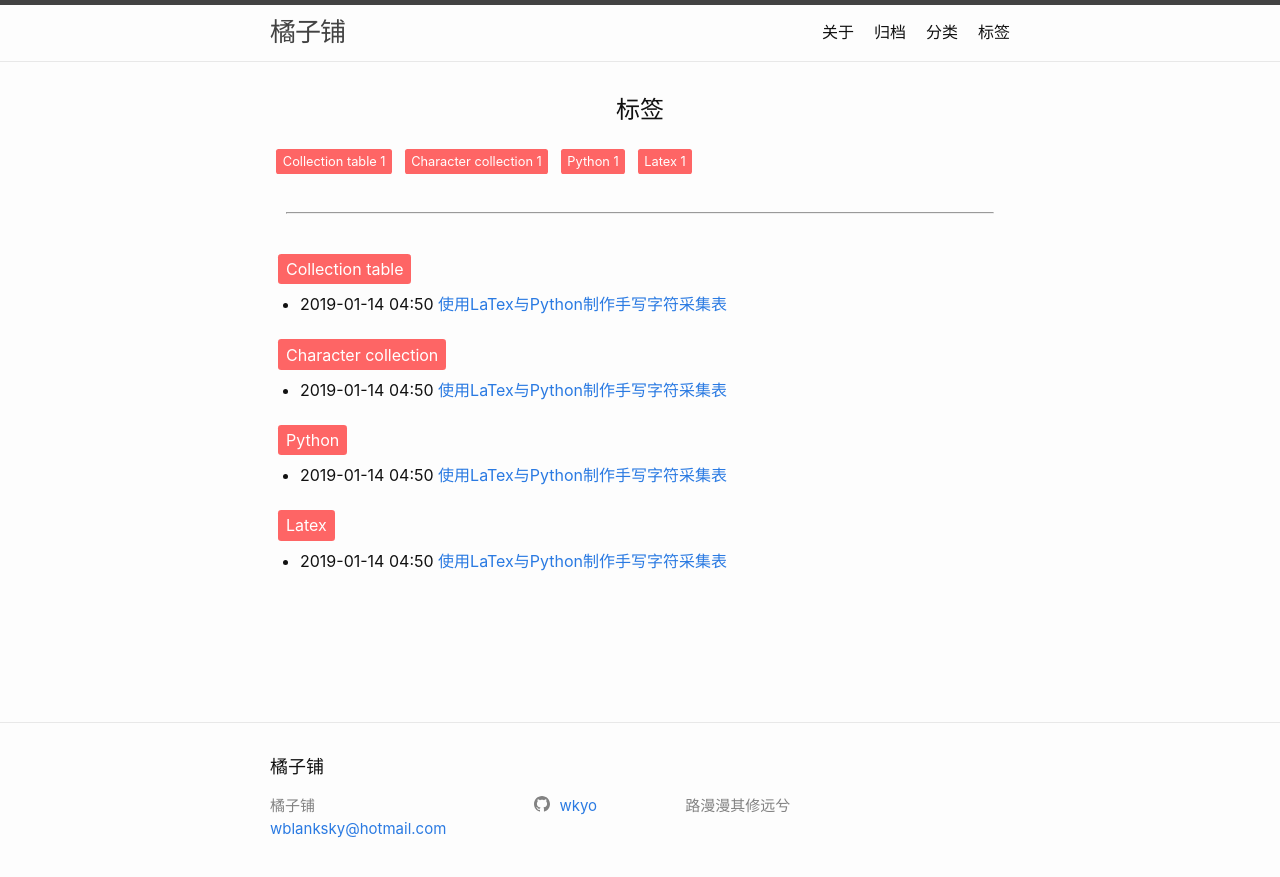
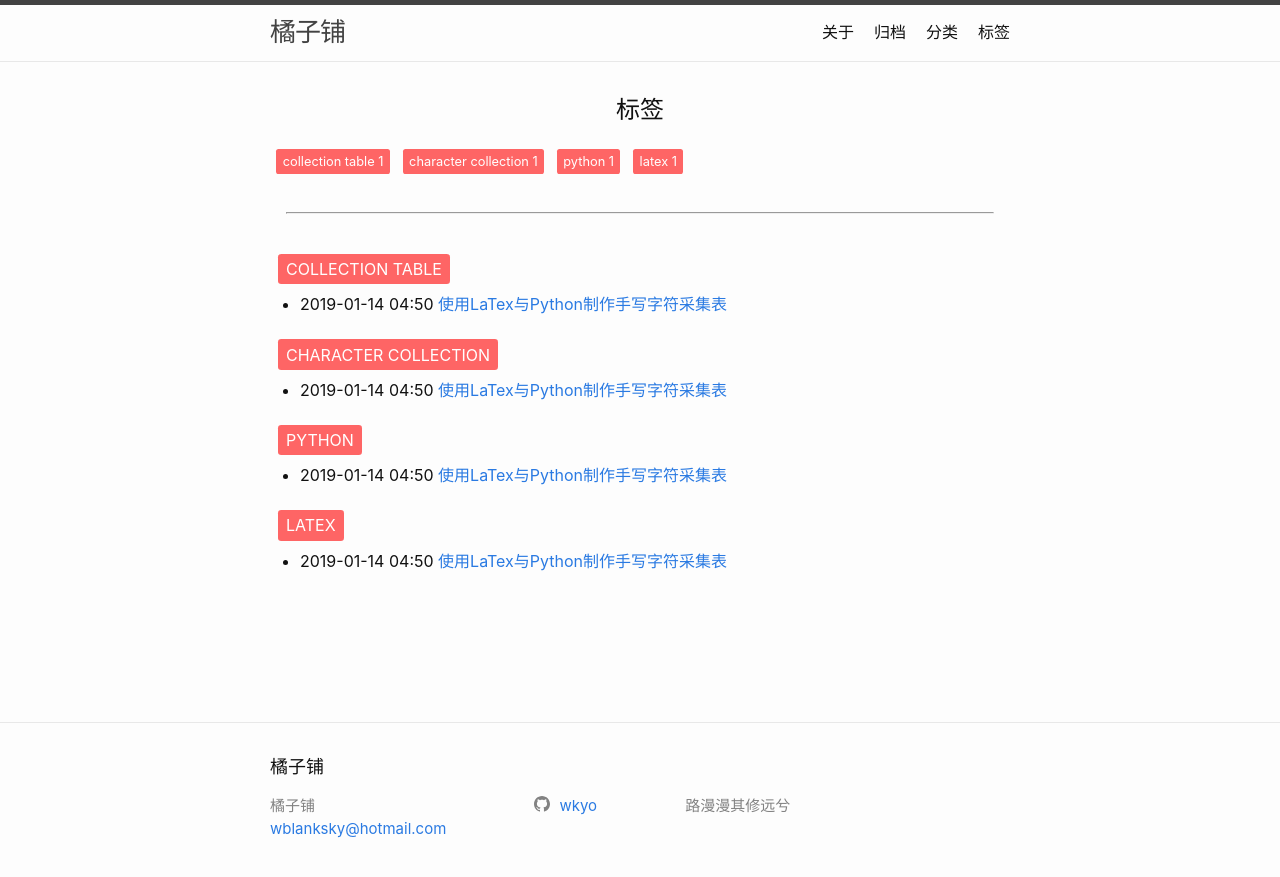
Before and after one commit to sinnettluo/wkyo.github.io, a Jekyll site: the page built from tags.md, in a window 1280 px wide. Shown: the top 877 px of the page. Built offline with Jekyll 4.4.1, drawn with Linux system fonts in a browser that asks for light colours; nearby versions of some CDN libraries.

Commit message:
tag name uppercase

```diff
--- a/_layouts/archives.html
+++ b/_layouts/archives.html
@@ -14,7 +14,7 @@ layout: page
     <ul>
         {%- for tag in tags -%}
         <li class="post-tag">
-            <a href="#post-tag-{{ tag.first | replace: ' ', '-' }}">{{ tag.first | capitalize }}</a>
+            <a href="#post-tag-{{ tag.first | replace: ' ', '-' }}">{{ tag.first }}</a>
             <span>{{ tag.last | size }}</span>
         </li>
         {%- endfor -%}
@@ -25,7 +25,7 @@ layout: page
 {%- if tag.last.size > 0 -%}
 <div class="tag-posts">
     <div>
-        <span class="post-tag">{{ tag.first | capitalize }}</span>
+        <span class="post-tag">{{ tag.first | upcase }}</span>
     </div>
     <ul>
         {%- for post in tag.last -%}
```
